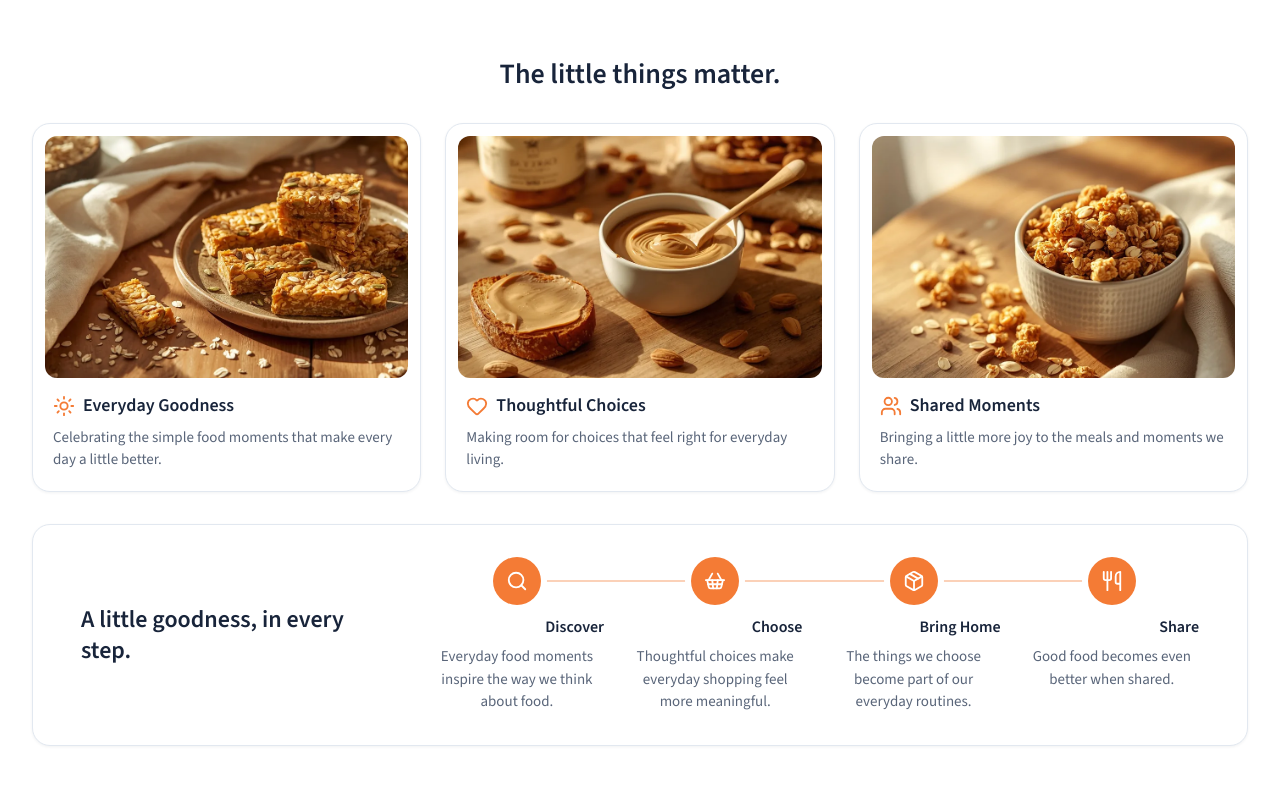
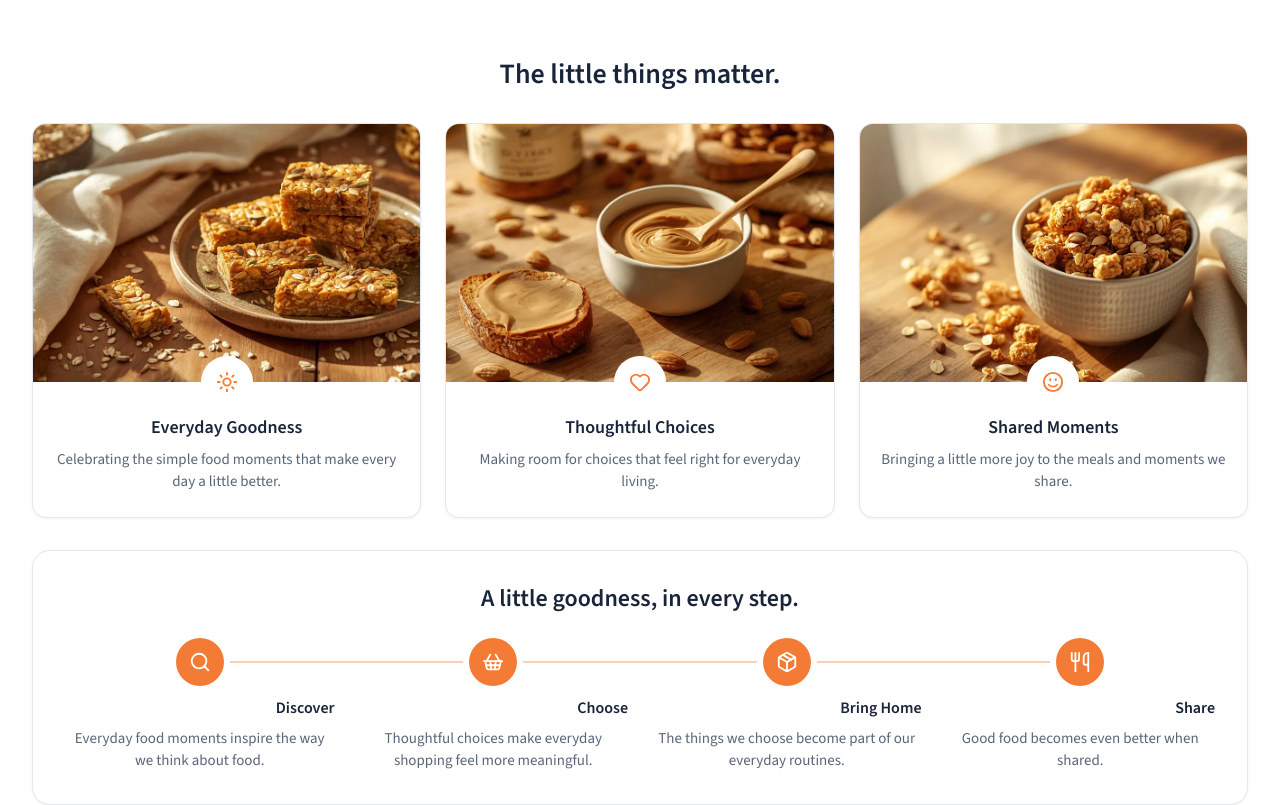
Before and after one commit to aryan-kond/daylight-pantry, a React (Vite) app in the folder frontend/: page /our-story in a window 1280 px wide. Shown: the part 1220-2025 px from the top of the page. Built offline with nearby package versions, Linux system fonts and the light colour scheme.

Commit message:
style(our-story): small centered cards in a horizontal row, centered steps heading

```diff
--- a/frontend/src/pages/OurStoryPage/OurStoryPage.css
+++ b/frontend/src/pages/OurStoryPage/OurStoryPage.css
@@ -71,22 +71,50 @@
   text-align: center;
 }
 
-/* Mobile first: one card per row */
+/* Cards always sit in one horizontal row.
+   Phones: a swipeable row with the next card peeking in. From 640px: a three-column grid. */
 .little-things__cards {
   display: grid;
-  gap: var(--space-6);
-  margin: 0;
-  padding: 0;
+  grid-auto-flow: column;
+  grid-auto-columns: min(78%, 300px);
+  gap: var(--space-4);
+  margin: 0 calc(-1 * var(--gutter));
+  padding: var(--space-1) var(--gutter) var(--space-4);
   list-style: none;
+  overflow-x: auto;
+  scroll-snap-type: x mandatory;
+  scroll-padding-inline: var(--gutter);
+  scrollbar-width: none;
 }
 
+.little-things__cards::-webkit-scrollbar {
+  display: none;
+}
+
+.little-things__cards > li {
+  scroll-snap-align: start;
+}
+
+.little-things__cards > li > .reveal {
+  height: 100%;
+}
+
+/* Small card: photo flush with the top, a round icon badge centered on its bottom edge,
+   then a centered title and description */
 .little-card {
+  display: flex;
+  flex-direction: column;
   height: 100%;
-  padding: var(--space-3);
+  overflow: hidden;
   background: var(--color-canvas);
   border: 1px solid var(--color-border);
-  border-radius: var(--radius-overlay);
+  border-radius: var(--radius-card);
   box-shadow: var(--shadow-card);
+  text-align: center;
+}
+
+.little-card__media {
+  position: relative;
 }
 
 .little-card__image {
@@ -95,25 +123,37 @@
   height: auto;
   aspect-ratio: 3 / 2;
   object-fit: cover;
-  border-radius: var(--radius-input);
 }
 
+/* White circle with an orange icon, half over the photo and half over the text area */
+.little-card__badge {
+  position: absolute;
+  bottom: -22px;
+  left: 50%;
+  display: inline-flex;
+  align-items: center;
+  justify-content: center;
+  width: 44px;
+  height: 44px;
+  background: var(--color-canvas);
+  border-radius: 50%;
+  box-shadow:
+    0 0 0 4px var(--color-canvas),
+    var(--shadow-card);
+  color: var(--color-primary);
+  transform: translateX(-50%);
+}
+
+/* Top padding clears the half of the badge that hangs below the photo */
 .little-card__body {
-  padding: var(--space-4) var(--space-2) var(--space-2);
+  flex: 1;
+  padding: 34px var(--space-4) var(--space-6);
 }
 
 .little-card__title {
-  display: flex;
-  align-items: center;
-  gap: var(--space-2);
   font-size: 1.125rem; /* 18px */
   font-weight: 600;
   line-height: 1.3;
-}
-
-.little-card__icon {
-  flex: none;
-  color: var(--color-primary);
 }
 
 .little-card__text {
@@ -140,6 +180,7 @@
   font-size: 1.5rem; /* 24px */
   font-weight: 600;
   line-height: 1.3;
+  text-align: center;
 }
 
 .steps {
@@ -187,15 +228,21 @@
 
 /* ---------- Tablet and desktop ---------- */
 
+/* From 640px the three cards become a grid */
+@media (min-width: 640px) {
+  .little-things__cards {
+    grid-auto-flow: row;
+    grid-auto-columns: auto;
+    grid-template-columns: repeat(3, minmax(0, 1fr));
+    gap: var(--space-6);
+    margin: 0;
+    padding: 0;
+    overflow: visible;
+    scroll-snap-type: none;
+  }
+}
+
 @media (min-width: 768px) {
-  .little-things__cards {
-    grid-template-columns: repeat(3, minmax(0, 1fr));
-  }
-
-  .little-things__cards > li > .reveal {
-    height: 100%;
-  }
-
   .little-steps {
     padding: var(--space-8);
   }
@@ -256,13 +303,3 @@
     order: -1;
   }
 }
-
-/* Heading on the left, the four steps on the right */
-@media (min-width: 1100px) {
-  .little-steps {
-    grid-template-columns: minmax(0, 3.5fr) minmax(0, 8.5fr);
-    align-items: center;
-    gap: var(--space-8);
-    padding: var(--space-8) var(--space-12);
-  }
-}
--- a/frontend/src/pages/OurStoryPage/OurStoryPage.tsx
+++ b/frontend/src/pages/OurStoryPage/OurStoryPage.tsx
@@ -1,4 +1,4 @@
-import { Heart, Package, Search, ShoppingBasket, Sun, Users, Utensils } from 'lucide-react';
+import { Heart, Package, Search, ShoppingBasket, Smile, Sun, Utensils } from 'lucide-react';
 import type { LucideIcon } from 'lucide-react';
 import card1 from '../../assets/our-story/card-1.webp';
 import card2 from '../../assets/our-story/card-2.webp';
@@ -71,7 +71,7 @@ const CARDS: Card[] = [
     text: 'Bringing a little more joy to the meals and moments we share.',
     image: card3,
     imageAlt: 'A textured bowl of granola clusters with sliced almonds on a wooden table',
-    Icon: Users,
+    Icon: Smile,
   },
 ];
 
@@ -139,7 +139,7 @@ export default function OurStoryPage() {
 
       <hr className="section-divider" />
 
-      {/* ---------- The little things matter: three cards, then four steps ---------- */}
+      {/* ---------- The little things matter: three cards in a row, then four steps ---------- */}
       <section className="little-things" aria-labelledby="little-things-heading">
         <h2 id="little-things-heading" className="little-things__title">
           The little things matter.
@@ -150,6 +150,7 @@ export default function OurStoryPage() {
             <li key={title}>
               <Reveal delay={index * 100}>
                 <article className="little-card">
+                  <div className="little-card__media">
                     <img
                       src={image}
                       width={1000}
@@ -158,11 +159,12 @@ export default function OurStoryPage() {
                       loading="lazy"
                       className="little-card__image"
                     />
+                    <span className="little-card__badge">
+                      <Icon size={22} aria-hidden="true" />
+                    </span>
+                  </div>
                   <div className="little-card__body">
-                    <h3 className="little-card__title">
-                      <Icon size={22} aria-hidden="true" className="little-card__icon" />
-                      {title}
-                    </h3>
+                    <h3 className="little-card__title">{title}</h3>
                     <p className="little-card__text">{text}</p>
                   </div>
                 </article>
```
Lines whose indentation alone changed are shown as unchanged.
